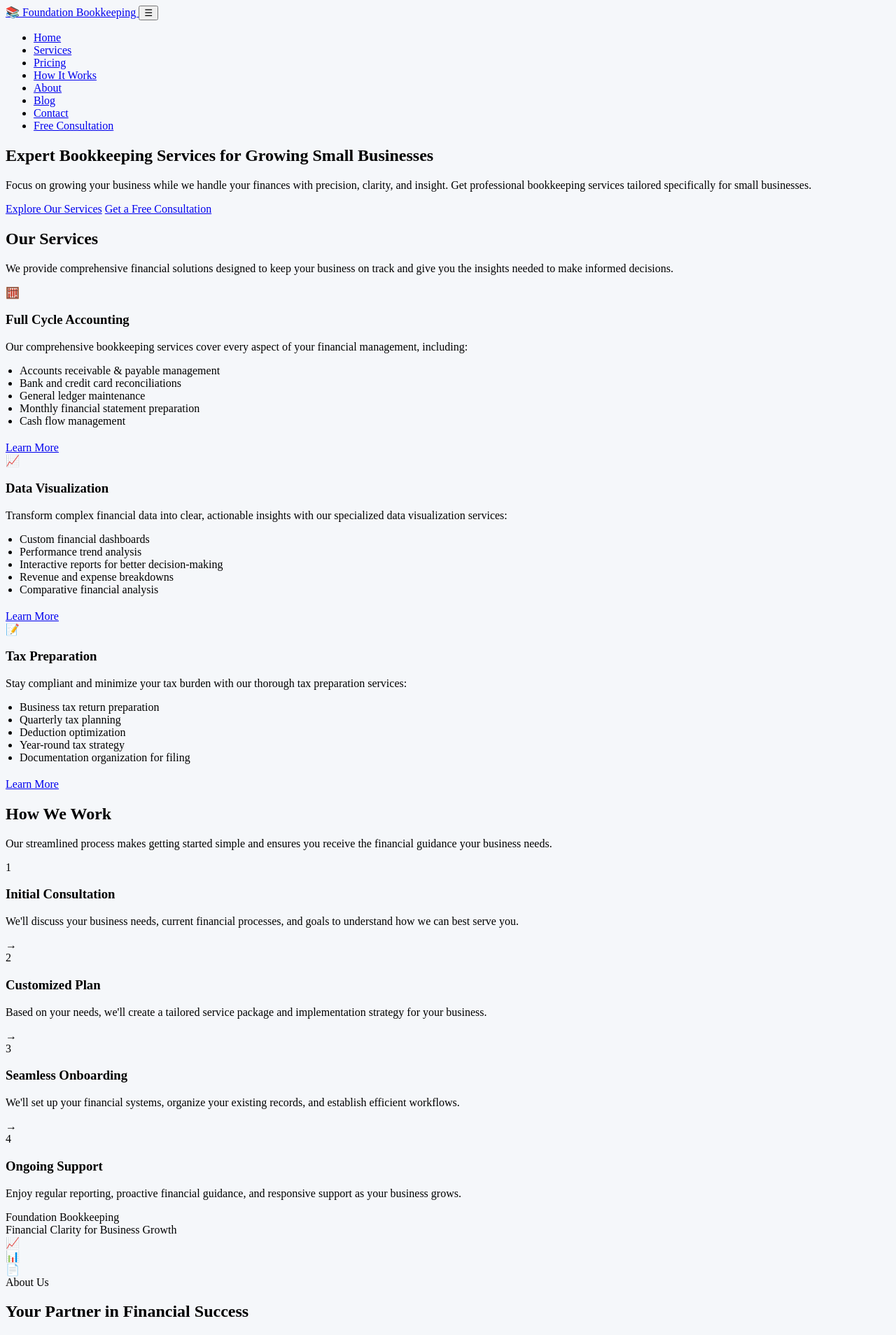
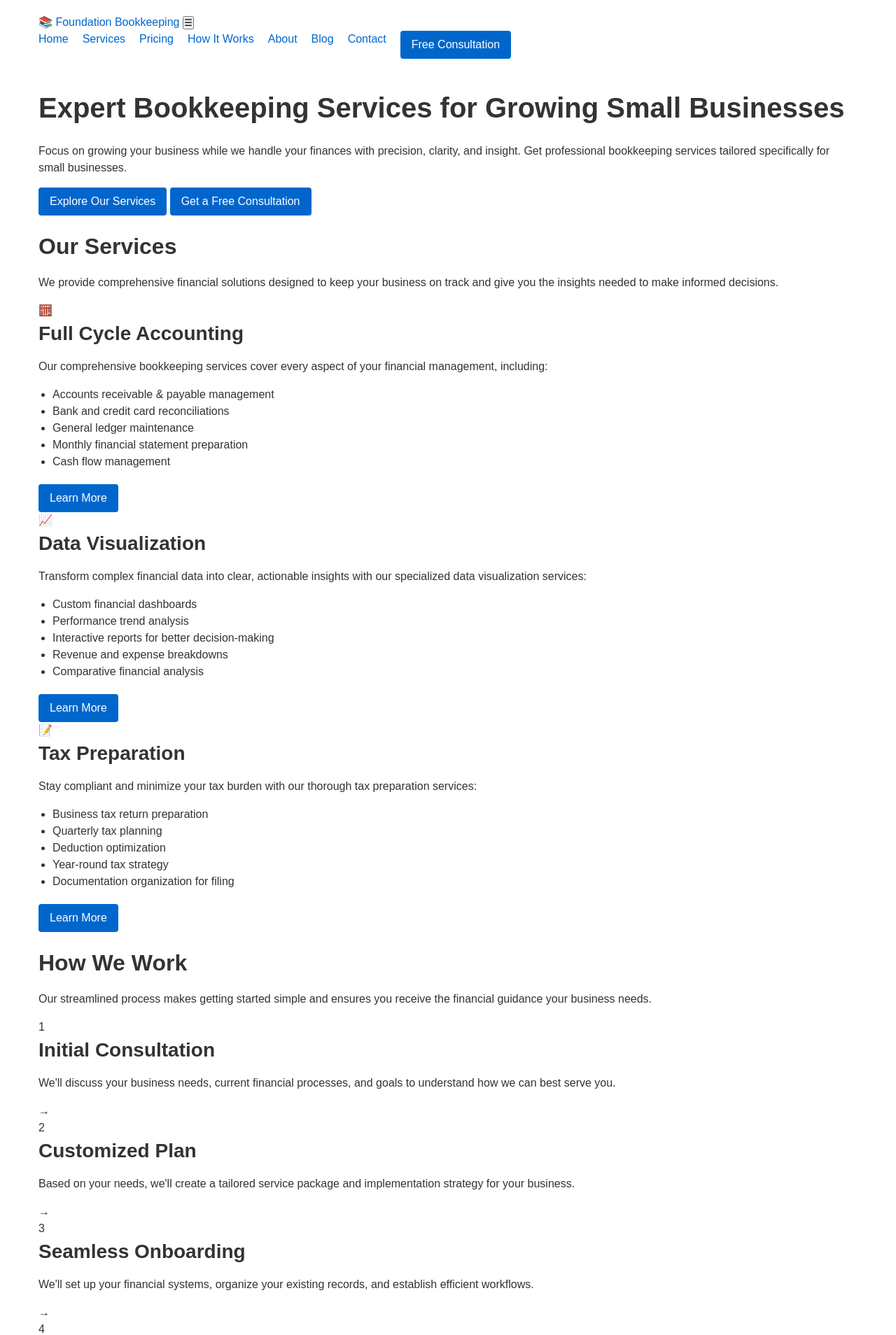
Before and after one commit to jcampbell9724/jcampbell-bookkeeping, a Jekyll site: the page built from index.html, in a window 1280 px wide. Shown: the top 1908 px of the page at 70% size. Built offline with Jekyll 4.4.1, drawn with Linux system fonts in a browser that asks for light colours.

Commit message:
Update styles.css

```diff
--- a/css/styles.css
+++ b/css/styles.css
@@ -1,18 +1,144 @@
-:root {
-    /* Classic Trust Blue */
-    --primary: #2D5B89;
-    --primary-dark: #1e4066;
-    --primary-light: #477ab0;
-    --secondary: #6A8EAE;
-    --accent: #FFCC4D;
-    --accent-dark: #e6b43a;
-    --background: #F5F7FA;
-    --card-bg: #ffffff;
-    --text: #333333;
-    --text-light: #666666;
-    --border-color: #e0e6ed;
+/* Basic CSS Reset */
+* {
+  margin: 0;
+  padding: 0;
+  box-sizing: border-box;
 }
 
+/* Typography */
 body {
-    background-color: var(--background);
+  font-family: Arial, Helvetica, sans-serif;
+  font-size: 16px;
+  line-height: 1.5;
+  color: #333;
+}
+
+h1, h2, h3, h4, h5, h6 {
+  margin-bottom: 0.5em;
+  font-weight: 700;
+}
+
+h1 {
+  font-size: 2.5em;
+}
+
+h2 {
+  font-size: 2em;
+}
+
+h3 {
+  font-size: 1.75em;
+}
+
+h4 {
+  font-size: 1.5em;
+}
+
+p {
+  margin-bottom: 1em;
+}
+
+a {
+  color: #0066cc;
+  text-decoration: none;
+}
+
+a:hover {
+  text-decoration: underline;
+}
+
+/* Layout */
+.container {
+  width: 100%;
+  max-width: 1200px;
+  margin: 0 auto;
+  padding: 0 15px;
+}
+
+header, footer {
+  padding: 20px 0;
+}
+
+section {
+  margin: 20px 0;
+}
+
+/* Navigation */
+nav ul {
+  list-style-type: none;
+  display: flex;
+}
+
+nav li {
+  margin-right: 20px;
+}
+
+nav li:last-child {
+  margin-right: 0;
+}
+
+/* Buttons */
+.btn {
+  display: inline-block;
+  padding: 8px 16px;
+  background-color: #0066cc;
+  color: #fff;
+  border: none;
+  border-radius: 4px;
+  cursor: pointer;
+  transition: background-color 0.3s;
+}
+
+.btn:hover {
+  background-color: #0052a3;
+}
+
+/* Forms */
+input, textarea, select {
+  width: 100%;
+  padding: 8px;
+  margin-bottom: 10px;
+  border: 1px solid #ddd;
+  border-radius: 4px;
+}
+
+label {
+  display: block;
+  margin-bottom: 5px;
+}
+
+/* Utility Classes */
+.text-center {
+  text-align: center;
+}
+
+.hidden {
+  display: none;
+}
+
+.mt-1 { margin-top: 0.5em; }
+.mt-2 { margin-top: 1em; }
+.mt-3 { margin-top: 1.5em; }
+.mb-1 { margin-bottom: 0.5em; }
+.mb-2 { margin-bottom: 1em; }
+.mb-3 { margin-bottom: 1.5em; }
+
+/* Responsive Design */
+@media (max-width: 768px) {
+  nav ul {
+    flex-direction: column;
   }
+
+  nav li {
+    margin-right: 0;
+    margin-bottom: 10px;
+  }
+
+  h1 {
+    font-size: 2em;
+  }
+
+  h2 {
+    font-size: 1.75em;
+  }
+}
```
